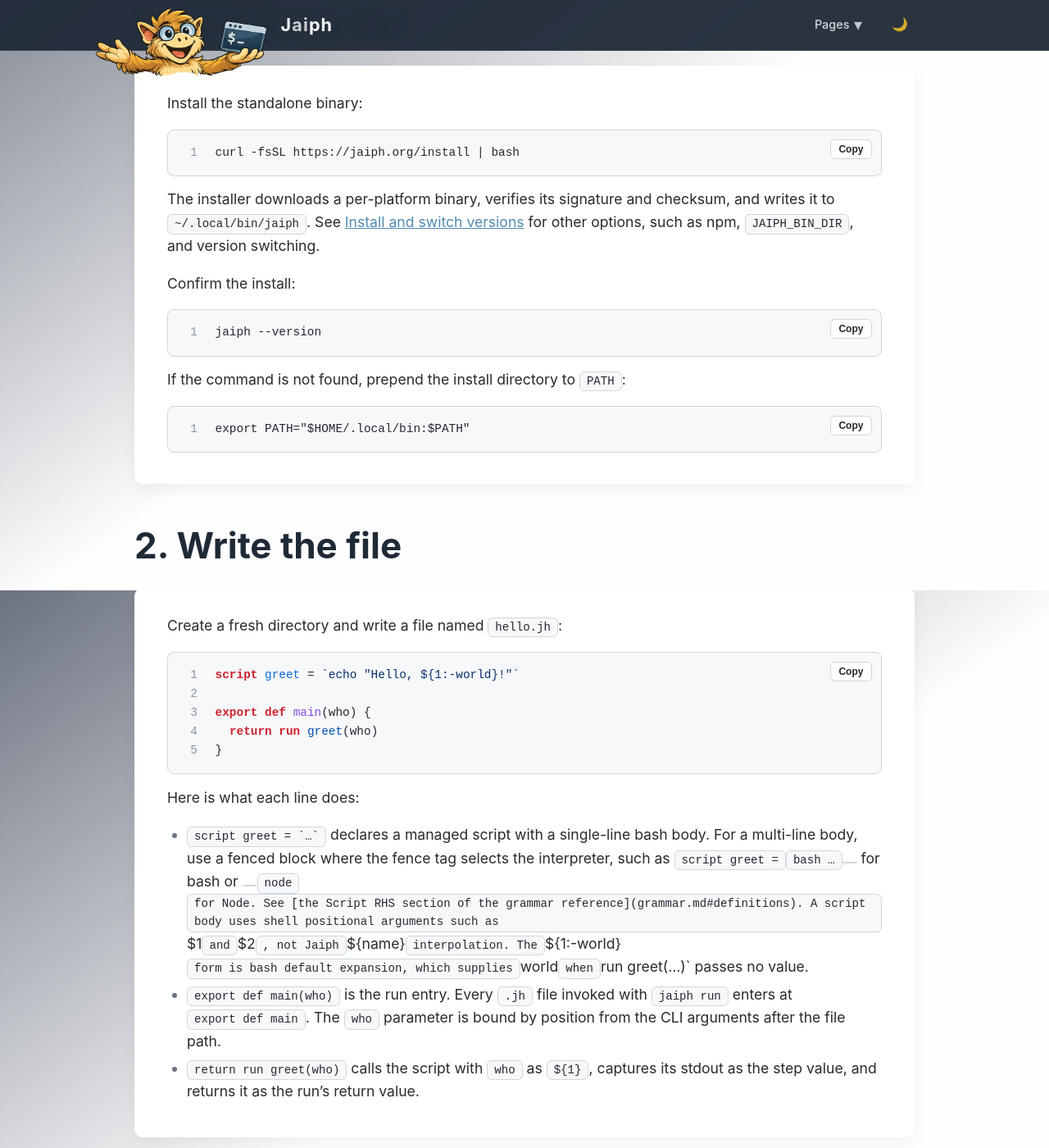
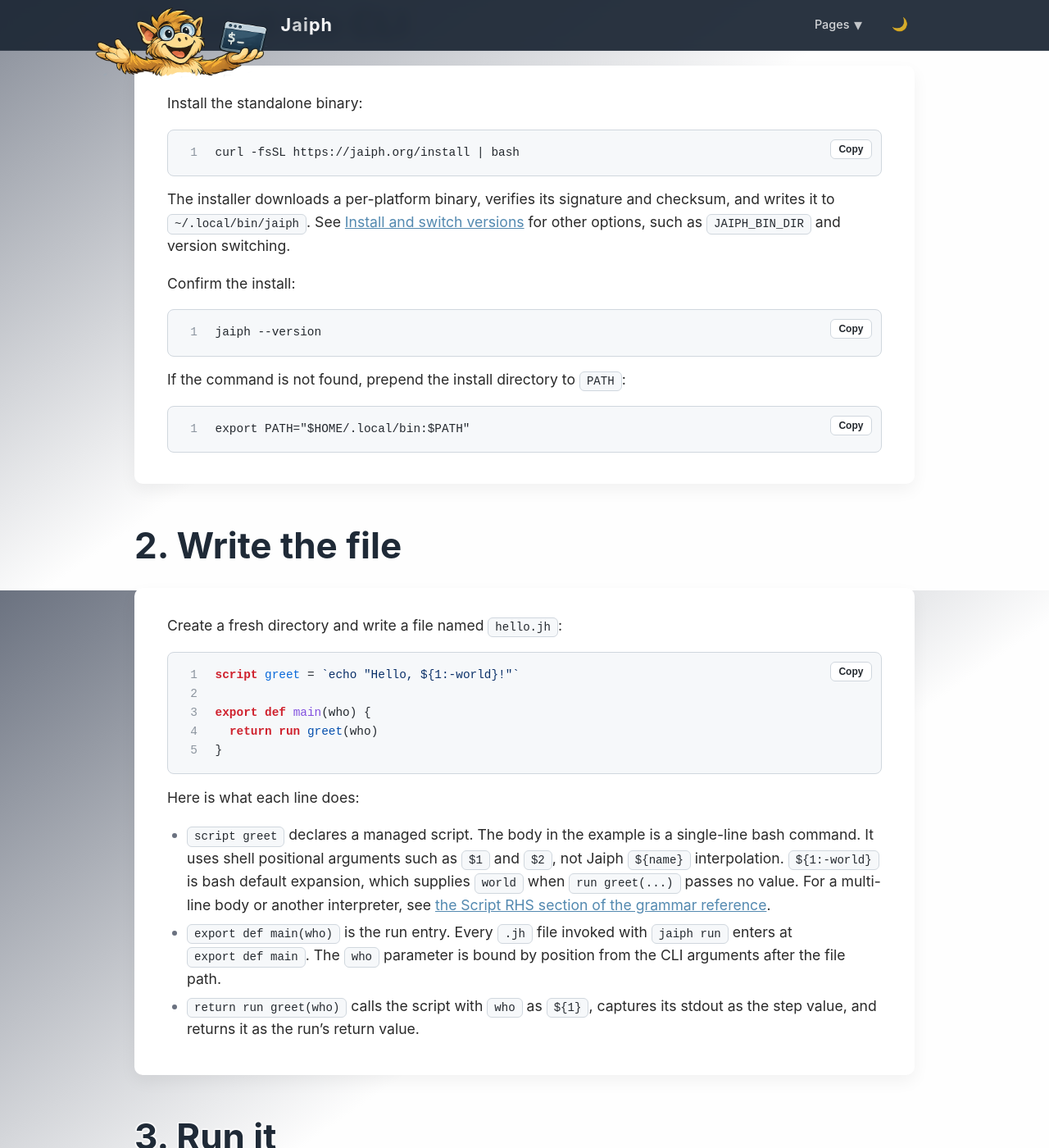
Before and after one commit to jaiphlang/jaiph, a Jekyll site: the page built from docs/first-run.md, in a window 1280 px wide and 1400 px high, scrolled down 1080 px. Shown: the whole window at 82% size. Built offline with Jekyll 4.4.1, drawn with Linux system fonts in a browser that asks for light colours.

Commit message:
Docs: stop first-run from nesting fences inside inline code
Jekyll treated the triple-backtick examples as a fence and swallowed the rest of the sentence.

Co-authored-by: Cursor <cursoragent@cursor.com>

````diff
--- a/docs/first-run.md
+++ b/docs/first-run.md
@@ -33,7 +33,7 @@ Install the standalone binary:
 curl -fsSL https://jaiph.org/install | bash
 ```
 
-The installer downloads a per-platform binary, verifies its signature and checksum, and writes it to `~/.local/bin/jaiph`. See [Install and switch versions](setup.md) for other options, such as npm, `JAIPH_BIN_DIR`, and version switching.
+The installer downloads a per-platform binary, verifies its signature and checksum, and writes it to `~/.local/bin/jaiph`. See [Install and switch versions](setup.md) for other options, such as `JAIPH_BIN_DIR` and version switching.
 
 Confirm the install:
 
@@ -61,7 +61,7 @@ export def main(who) {
 
 Here is what each line does:
 
-- `` script greet = `…` `` declares a managed script with a single-line bash body. For a multi-line body, use a fenced block where the fence tag selects the interpreter, such as `` script greet = ```bash … ``` `` for bash or `` ```node `` for Node. See [the Script RHS section of the grammar reference](grammar.md#definitions). A script body uses shell positional arguments such as `$1` and `$2`, not Jaiph `${name}` interpolation. The `${1:-world}` form is bash default expansion, which supplies `world` when `run greet(...)` passes no value.
+- `script greet` declares a managed script. The body in the example is a single-line bash command. It uses shell positional arguments such as `$1` and `$2`, not Jaiph `${name}` interpolation. `${1:-world}` is bash default expansion, which supplies `world` when `run greet(...)` passes no value. For a multi-line body or another interpreter, see [the Script RHS section of the grammar reference](grammar.md#definitions).
 - `export def main(who)` is the run entry. Every `.jh` file invoked with `jaiph run` enters at `export def main`. The `who` parameter is bound by position from the CLI arguments after the file path.
 - `return run greet(who)` calls the script with `who` as `${1}`, captures its stdout as the step value, and returns it as the run's return value.
 
````
